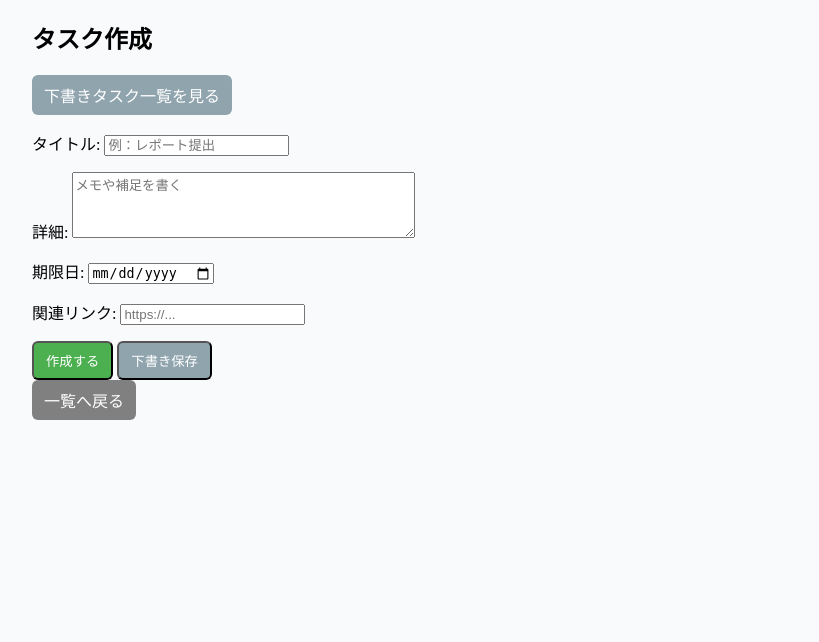
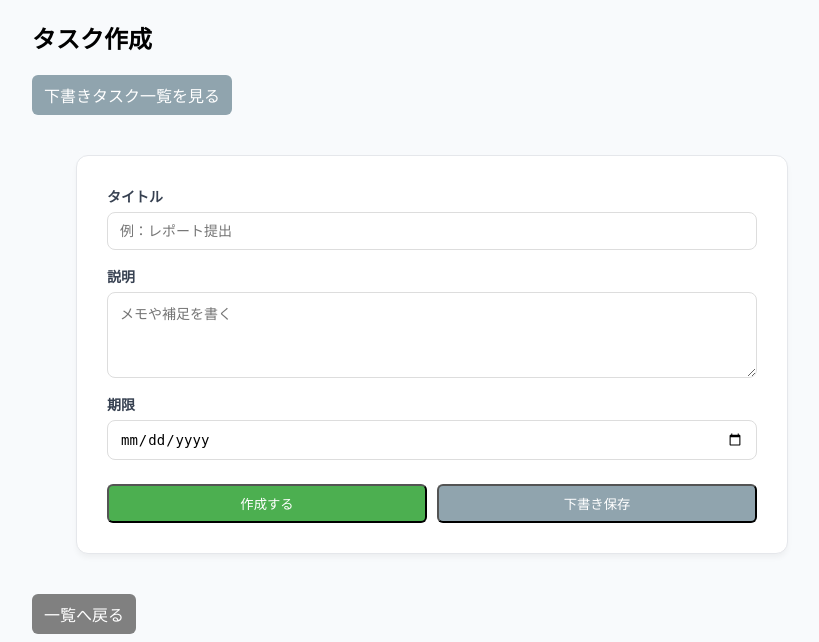
Before and after one commit to Mutou-dev123/task-habit-manager, a Django app: page /tasks/create/ in a window 1280 px wide. Shown: the part 192-834 px from the top of the page, without its empty margins (208-1027 px from the left). Before the commit the page ends 612 px from the top, so only its background shows below. Run offline with Django 5.2, Linux system fonts and the light colour scheme; data comes from the database, SQL or seed files in the repository; both versions use the stored data as it was after the commit; parts of the project's set-up code (start-up, migrations or seed data) failed here and were passed over.

Commit message:
Update form design

```diff
--- a/static/css/base.css
+++ b/static/css/base.css
@@ -1,4 +1,5 @@
 @import "list-layout.css";
+@import "form-layout.css";
 
 /* ==========================================================================
     1. 全体・共通レイアウト (Base)
--- /dev/null
+++ b/static/css/form-layout.css
@@ -0,0 +1,62 @@
+/* ==============================
+    フォームカード（一覧・詳細と統一）
+============================== */
+.form-card {
+    max-width: 650px;
+    margin: 40px auto;
+    background-color: #ffffff;
+    border: 1px solid #e5e7eb;
+    border-radius: 12px;
+    padding: 30px;
+    box-shadow: 0 4px 6px -1px rgba(0,0,0,0.05);
+}
+
+/* 入力ブロック */
+.form-group {
+    display: flex;
+    flex-direction: column;
+    margin-bottom: 16px;
+}
+
+.form-group label {
+    font-size: 14px;
+    font-weight: 600;
+    color: #374151;
+    margin-bottom: 6px;
+}
+
+/* Djangoフォームのinput統一 */
+.form-card input,
+.form-card textarea,
+.form-card select {
+    padding: 10px 12px;
+    border: 1px solid #ddd;
+    border-radius: 8px;
+    font-size: 14px;
+    outline: none;
+    transition: border-color 0.2s;
+    background-color: #fff;
+}
+
+.form-card input:focus,
+.form-card textarea:focus,
+.form-card select:focus {
+    border-color: #1f2937;
+}
+
+/* アクションボタン */
+.form-actions {
+    display: flex;
+    gap: 10px;
+    margin-top: 24px;
+}
+
+/* 下書きなども均等配置 */
+.form-actions .btn {
+    flex: 1;
+    text-align: center;
+}
+
+.form-card {
+    transition: transform 0.2s, box-shadow 0.2s;
+}
--- a/tasks/templates/tasks/task_form.html
+++ b/tasks/templates/tasks/task_form.html
@@ -17,17 +17,32 @@
     </a>
 {% endif %}
 
-<form method="post">
+<form method="post" class="form-card">
     {% csrf_token %}
-    {{ form.as_p }}
 
-    {% if mode == "edit" %}
-        <button type="submit" class="btn update">更新する</button>
-    {% else %}
-        <button type="submit" name="save_task" class="btn create">作成する</button>
-        <button type="submit" name="save_draft" class="btn draft">下書き保存</button>
-    {% endif %}
+    <div class="form-group">
+        <label>タイトル</label>
+        {{ form.title }}
+    </div>
 
+    <div class="form-group">
+        <label>説明</label>
+        {{ form.description }}
+    </div>
+
+    <div class="form-group">
+        <label>期限</label>
+        {{ form.due_date }}
+    </div>
+
+    <div class="form-actions">
+        {% if mode == "edit" %}
+            <button type="submit" class="btn update">更新する</button>
+        {% else %}
+            <button type="submit" name="save_task" class="btn create">作成する</button>
+            <button type="submit" name="save_draft" class="btn draft">下書き保存</button>
+        {% endif %}
+    </div>
 </form>
 
 <a href="{% url 'task_list' %}" class="btn back">一覧へ戻る</a>
--- a/tasks/templates/tasks/task_list.html
+++ b/tasks/templates/tasks/task_list.html
@@ -25,7 +25,7 @@
             未着手
         </option>
 
-        <option value="todo"
+        <option value="doing"
             {% if status == "doing" %}selected{% endif %}>
             進行中
         </option>
```
Also changed, not shown: db.sqlite3.
